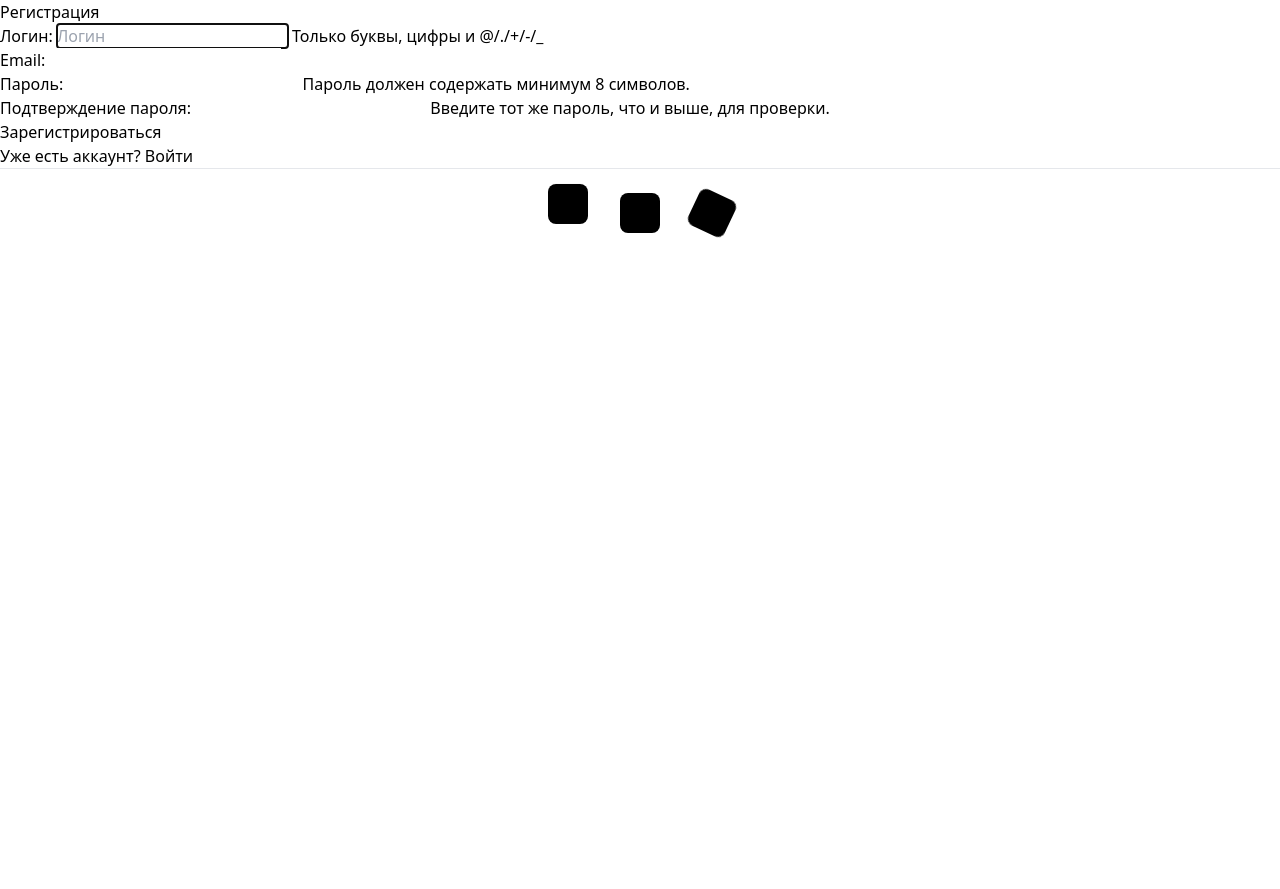
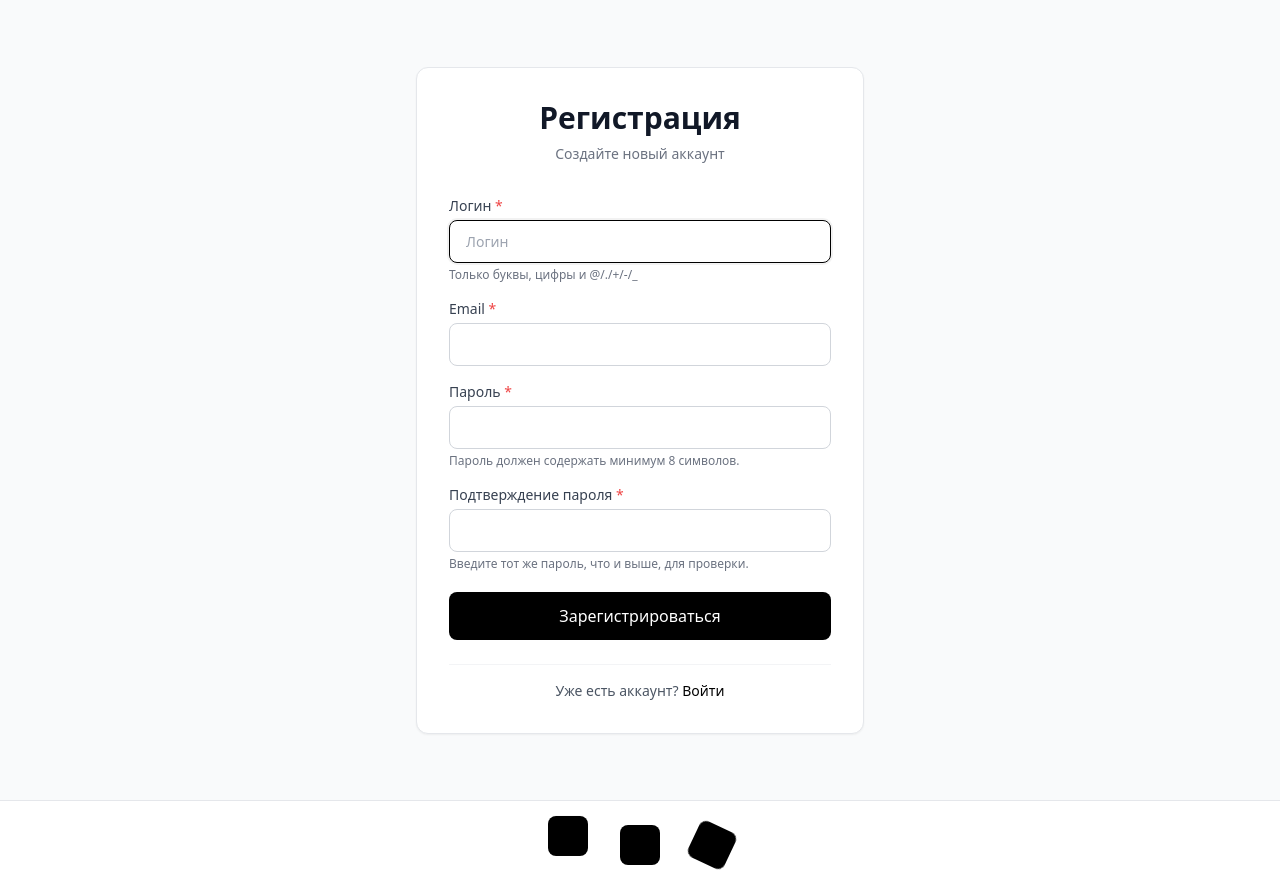
Before and after one commit to Avanyankar/AlgEdu, a Django app: page /registration/ in a window 1280 px wide. Shown: the part 81-970 px from the top of the page. Before the commit the page ends 319 px from the top, so only its background shows below. Run offline with Django 5.2, Linux system fonts and the light colour scheme; some libraries are stand-ins or nearby versions; some web fonts are replaced.

Commit message:
css to footer and registr

```diff
--- a/team_website/main_app/templates/register.html
+++ b/team_website/main_app/templates/register.html
@@ -1,21 +1,72 @@
 {% extends 'base.html' %}
 
 {% block content %}
-  <main>
-      <div>
-          <h2>Регистрация</h2>
+  <main class="min-h-screen flex items-center justify-center bg-gray-50">
+      <div class="max-w-md w-full mx-auto p-8 bg-white rounded-xl shadow-sm border border-gray-200">
+          <!-- Заголовок с иерархией -->
+          <h1 class="text-3xl font-bold mb-2 text-center text-gray-900">Регистрация</h1>
+          <p class="text-sm text-gray-500 text-center mb-8">Создайте новый аккаунт</p>
+
           {% if not user.is_authenticated %}
-              <form method="post" action="{% url 'registration' %}">
+              <form method="post" action="{% url 'registration' %}" class="space-y-5">
                   {% csrf_token %}
-                  {{ form.as_p }}
-                  <button type="submit">Зарегистрироваться</button>
+
+                  <!-- Стилизация стандартного вывода формы Django -->
+                  <div class="space-y-4">
+                      {% for field in form %}
+                      <div>
+                          <label for="{{ field.id_for_label }}" class="block text-sm font-medium text-gray-700 mb-1">
+                              {{ field.label }}
+                              {% if field.field.required %}<span class="text-red-500">*</span>{% endif %}
+                          </label>
+                          {{ field }}
+                          {% if field.help_text %}
+                              <p class="mt-1 text-xs text-gray-500">{{ field.help_text }}</p>
+                          {% endif %}
+                          {% if field.errors %}
+                              <p class="mt-1 text-xs text-red-500">{{ field.errors|first }}</p>
+                          {% endif %}
+                      </div>
+                      {% endfor %}
+                  </div>
+
+                  <button type="submit" class="w-full bg-black text-white py-3 px-4 rounded-lg font-medium hover:bg-gray-800 transition duration-200">
+                      Зарегистрироваться
+                  </button>
               </form>
           {% else %}
-              <p>Вы уже авторизованы! Перейдите на <a href="{% url 'index' %}">главную страницу</a>.</p>
+              <div class="text-center">
+                  <p class="text-gray-700 mb-2">Вы уже авторизованы!</p>
+                  <a href="{% url 'index' %}" class="text-black font-medium hover:underline">Перейти на главную →</a>
+              </div>
           {% endif %}
+
           {% if not user.is_authenticated %}
-              <p>Уже есть аккаунт? <a href="{% url 'login' %}">Войти</a></p>
+              <div class="mt-6 pt-4 border-t border-gray-100 text-center">
+                  <p class="text-sm text-gray-600">Уже есть аккаунт? <a href="{% url 'login' %}" class="text-black font-medium hover:underline">Войти</a></p>
+              </div>
           {% endif %}
       </div>
   </main>
+
+  <!-- Стилизация полей ввода (без изменения логики) -->
+  <style>
+      /* Стили для стандартных полей Django */
+      input[type="text"],
+      input[type="email"],
+      input[type="password"] {
+          width: 100%;
+          padding: 0.625rem 1rem;
+          border: 1px solid #d1d5db;
+          border-radius: 0.5rem;
+          font-size: 0.875rem;
+          transition: all 0.2s;
+      }
+
+      input:focus {
+          outline: none;
+          border-color: #000;
+          box-shadow: 0 0 0 2px rgba(0, 0, 0, 0.05);
+      }
+  </style>
 {% endblock %}
```
Also changed, not shown: team_website/main_app/templates/404.html (+10 -5 lines), team_website/main_app/templates/style.css (+17 -0 lines).
